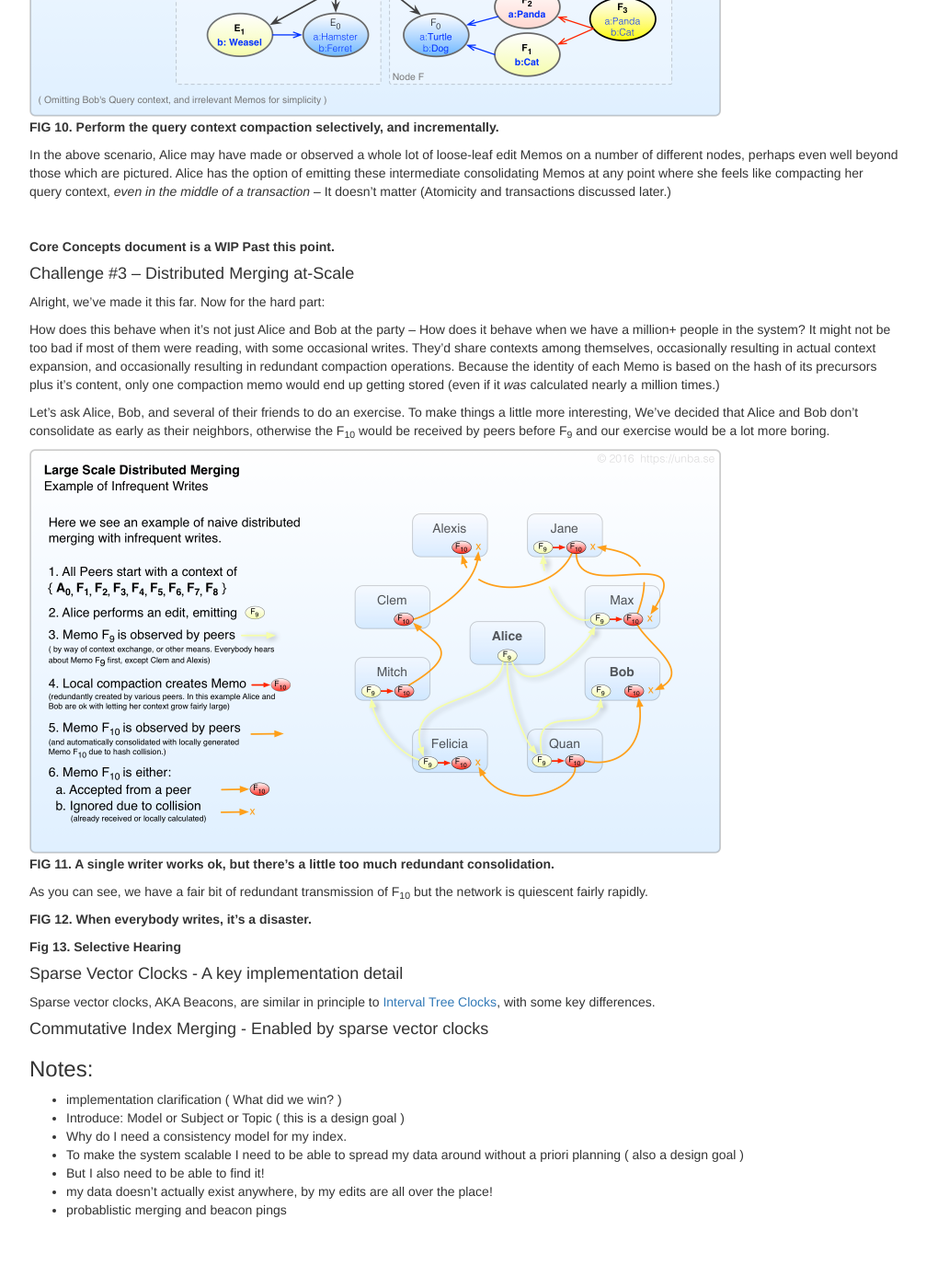
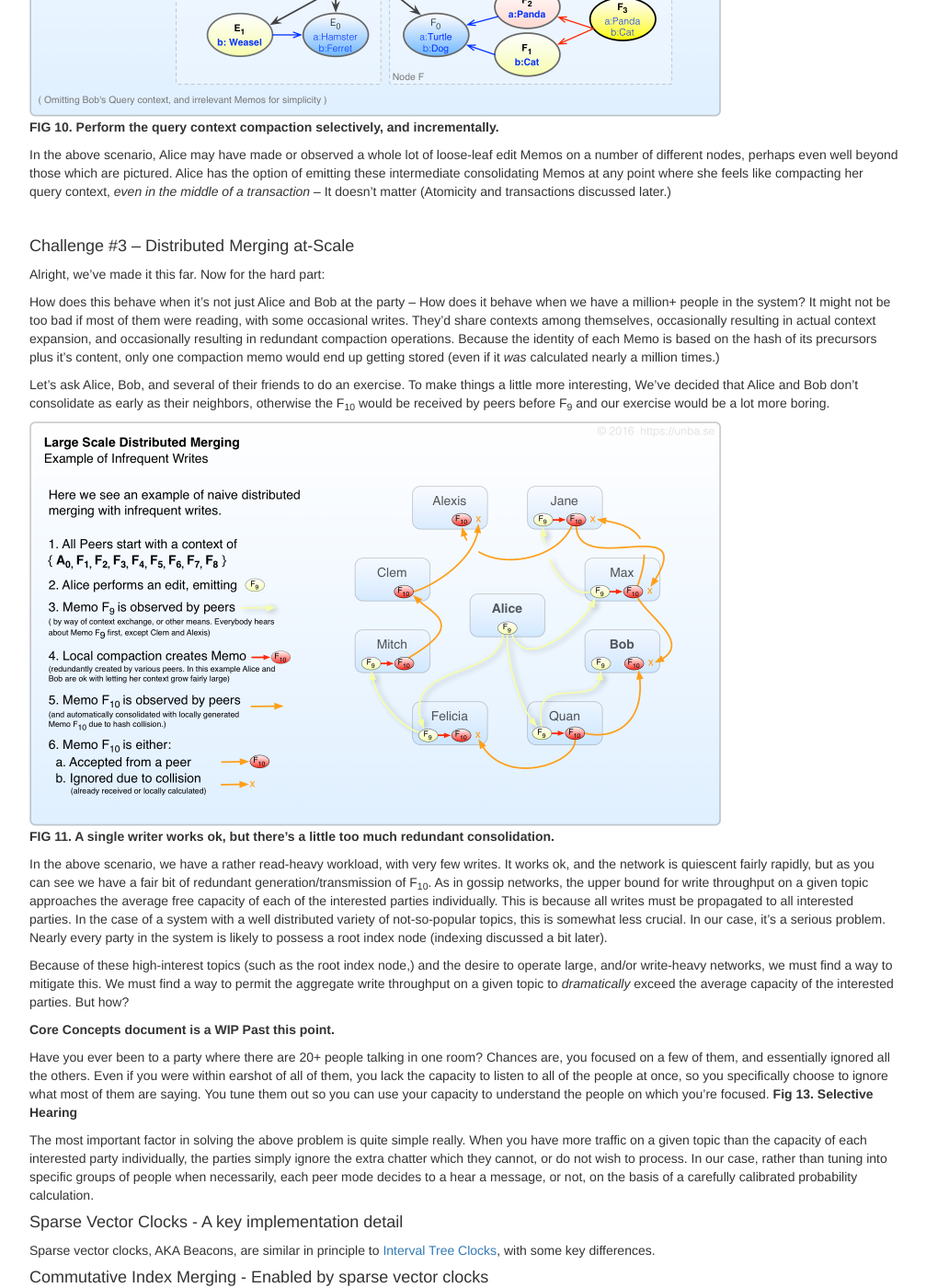
Before and after one commit to mindbeam/unbase, a Jekyll site: the page built from docs/design/core-concepts.md, in a window 1280 px wide and 1400 px high, scrolled down 7746 px. Shown: the whole window at 92% size, without its empty margins (233-1240 px from the left). Built offline with Jekyll 4.4.1, drawn with Linux system fonts in a browser that asks for light colours; comment, search, counter and statistics services are not loaded.

Commit message:
working on finishing the core concepts doc. A little ways to go yet

```diff
--- a/docs/design/core-concepts.md
+++ b/docs/design/core-concepts.md
@@ -194,13 +191,16 @@ Let's ask Alice, Bob, and several of their friends to do an exercise. To make th
 <img src="media/large_scale_distributed_merging-example_of_infrequent_writes.png" alt="" style="width: 755px; max-width: 100%"><br>
 **FIG 11. A single writer works ok, but there's a little too much redundant consolidation.**
 
-As you can see, we have a fair bit of redundant transmission of F<sub>10</sub> but the network is quiescent fairly rapidly.
+In the above scenario, we have a rather read-heavy workload, with very few writes. It works ok, and the network is quiescent fairly rapidly, but as you can see we have a fair bit of redundant generation/transmission of F<sub>10</sub>. As in gossip networks, the upper bound for write throughput on a given topic approaches the average free capacity of each of the interested parties individually. This is because all writes must be propagated to all interested parties. In the case of a system with a well distributed variety of not-so-popular topics, this is somewhat less crucial. In our case, it's a serious problem. Nearly every party in the system is likely to possess a root index node (indexing discussed a bit later).
 
-**FIG 12. When everybody writes, it's a disaster.**
+Because of these high-interest topics (such as the root index node,) and the desire to operate large, and/or write-heavy networks, we must find a way to mitigate this. We must find a way to permit the aggregate write throughput on a given topic to _dramatically_ exceed the average capacity of the interested parties. But how?
 
+**Core Concepts document is a WIP Past this point.**
+
+Have you ever been to a party where there are 20+ people talking in one room? Chances are, you focused on a few of them, and essentially ignored all the others. Even if you were within earshot of all of them, you lack the capacity to listen to all of the people at once, so you specifically choose to ignore what most of them are saying. You tune them out so you can use your capacity to understand the people on which you're focused.
 **Fig 13. Selective Hearing**
 
-
+The most important factor in solving the above problem is quite simple really. When you have more traffic on a given topic than the capacity of each interested party individually, the parties simply ignore the extra chatter which they cannot, or do not wish to process. In our case, rather than tuning into specific groups of people when necessarily, each peer mode decides to a hear a message, or not, on the basis of a carefully calibrated probability calculation. <!-- TODO: explain that we're not trying to propagate a specific message to the whole network, but rather create merges probablistically which are inclusive of descendants of prior merges in a commutative way. We're not just trying to deliver a single message once in the whole network -->
 
 #### Sparse Vector Clocks - A key implementation detail
 Sparse vector clocks, AKA Beacons, are similar in principle to [Interval Tree Clocks](http://gsd.di.uminho.pt/members/cbm/ps/itc2008.pdf){:target="define"}, with some key differences.
```
Also changed, not shown: other parts of docs/design/core-concepts.md (+0 -3 lines).
